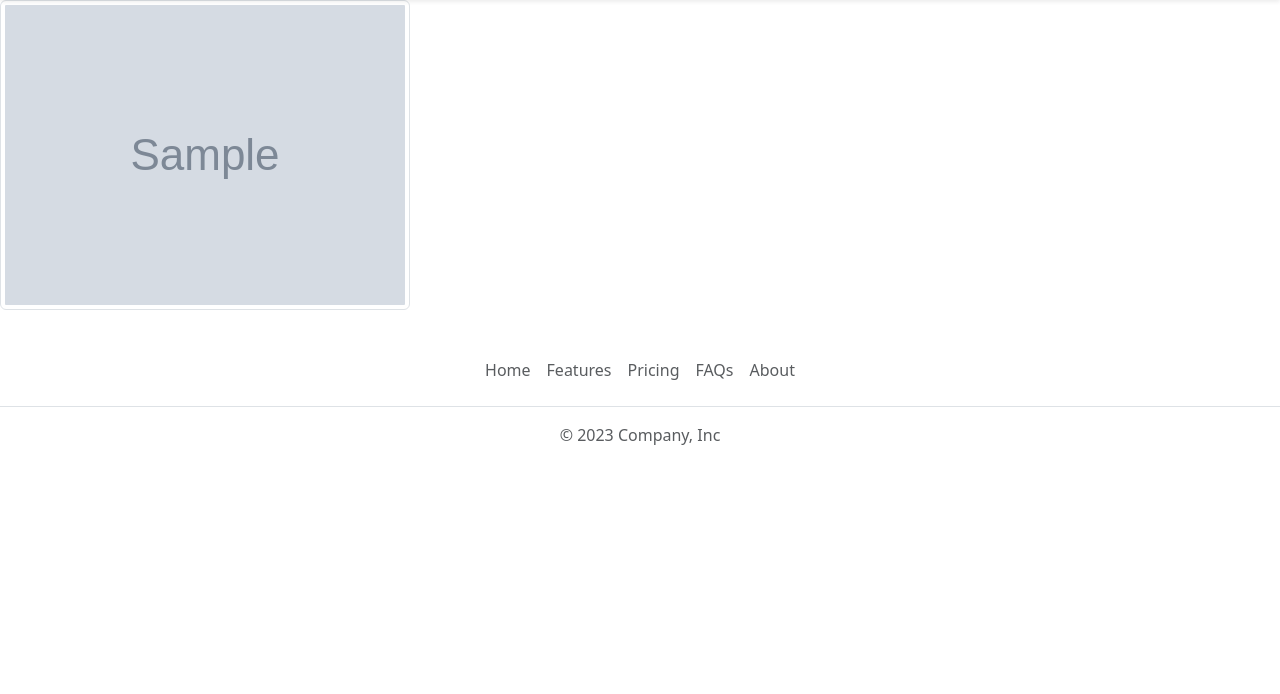
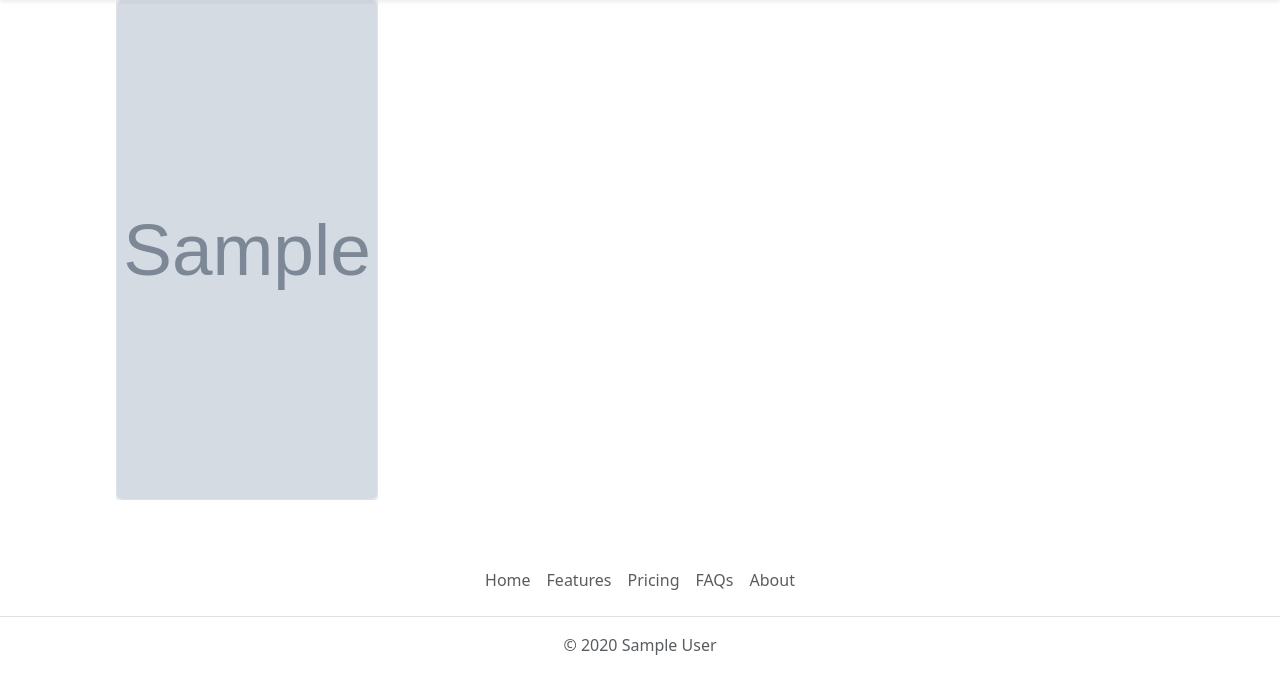
Before and after one commit to aidasgau/gallery-app, a Flask app: template templates/home.html in a window 1280 px wide. Shown: the part 56-750 px from the top of the page. Run offline with Flask 3, Linux system fonts and the light colour scheme; the template is opened without the code that fills it: most values are stand-ins (such as "Sample title", 1, 10 or a date in 2020); grey boxes marked "Sample" are stand-in pictures.

Commit message:
Added some more styles and made HTML changes

```diff
--- a/app.py
+++ b/app.py
@@ -1,16 +1,21 @@
 from flask import Flask, render_template
-import datetime
+from datetime import datetime
+import os
 
 app = Flask(__name__)
 
 @app.route('/')
 def index():
-    image_list = [
-        "/static/dummy_images/sunset_serenade_beachside_captures.jpg",
-        "/static/dummy_images/vibrant_abstract_watercolor_flow.jpg",
-        "/static/dummy_images/vibrant_glow_technology_connection_joyful_smile.jpg"
-    ]
-    return render_template('home.html', image_list=image_list)
+    image_thumbnail_directory = os.path.join(app.static_folder, 'dummy_images', 'thumbnails')
+
+    image_files = [f for f in os.listdir(image_thumbnail_directory) if f.endswith('.png')]
+
+    image_list = [os.path.join('/static/dummy_images/thumbnails', image) for image in image_files]
+
+    current_year = datetime.now().year
+    full_name = 'Aidas Gaučas'
+
+    return render_template('home.html', image_list=image_list, current_year=current_year, full_name=full_name)
 
 if __name__ == "__main__":
     app.run(host='0.0.0.0', debug=True)
--- a/static/styles.css
+++ b/static/styles.css
@@ -0,0 +1,54 @@
+/* Custom styles for the gallery */
+.custom-gallery .img-container {
+    position: relative;
+    overflow: hidden;
+}
+
+.custom-gallery .info-box {
+    position: absolute;
+    bottom: 0;
+    left: 0;
+    width: 100%;
+    padding: 10px;
+    background-color: rgba(0, 0, 0, 0.8);
+    color: white;
+    opacity: 0;
+    transform: translateY(100%);
+    transition: opacity 0.2s, transform 0.2s;
+}
+
+.custom-gallery .img-container:hover .info-box {
+    opacity: 1;
+    transform: translateY(0);
+}
+
+.custom-gallery .themed-grid-col {
+    margin-bottom: 20px;
+}
+
+.custom-gallery .img-thumbnail {
+    padding: 0;
+    box-shadow: 0px 0px 5px rgba(0, 0, 0, 0.2);
+    transition: transform 0.2s ease-in-out;
+    width: auto;
+    height: 500px;
+    object-fit: cover;
+}
+
+.custom-gallery .img-thumbnail:hover {
+    transform: scale(1.1);
+}
+
+.image_item {
+    padding: 0;
+}
+
+.custom-gallery {
+    padding-left: 8rem;
+    padding-right: 8rem;
+}
+
+/* Custom styles for the navbar */
+navbar {
+    height: 56px;
+}
--- a/templates/footer.html
+++ b/templates/footer.html
@@ -6,6 +6,6 @@
     <li class="nav-item"><a href="#" class="nav-link px-2 text-body-secondary">FAQs</a></li>
     <li class="nav-item"><a href="#" class="nav-link px-2 text-body-secondary">About</a></li>
   </ul>
-  <p class="text-center text-body-secondary">© 2023 Company, Inc</p>
+  <p class="text-center text-body-secondary">© {{current_year}} {{full_name}}</p>
   <script src="https://cdn.jsdelivr.net/npm/bootstrap@5.3.1/dist/js/bootstrap.bundle.min.js" integrity="sha384-HwwvtgBNo3bZJJLYd8oVXjrBZt8cqVSpeBNS5n7C8IVInixGAoxmnlMuBnhbgrkm" crossorigin="anonymous"></script>
 </footer>
--- a/templates/home.html
+++ b/templates/home.html
@@ -3,7 +3,7 @@
 <head>
     <meta charset="UTF-8">
     <meta name="viewport" content="width=device-width, initial-scale=1.0">
-    <title>Document</title>
+    <title>Gallery App</title>
     <link href="https://cdn.jsdelivr.net/npm/bootstrap@5.3.1/dist/css/bootstrap.min.css" rel="stylesheet" integrity="sha384-4bw+/aepP/YC94hEpVNVgiZdgIC5+VKNBQNGCHeKRQN+PtmoHDEXuppvnDJzQIu9" crossorigin="anonymous">
     <link href="https://fonts.googleapis.com/css2?family=Roboto:wght@300;400;500;700&display=swap" rel="stylesheet">
     <link rel="stylesheet" href="{{ url_for('static', filename='styles.css') }}">
@@ -12,11 +12,19 @@
     <header>
         {% include 'nav.html' %}
     </header>
-    <div class="row mb-3 text-center">
+    <div class="row mb-3 text-center custom-gallery">
         {% for image in image_list %}
-        <div class="col-md-4 themed-grid-col"><img src="{{ image }}" class="img-thumbnail" alt=""></div>
+        <div class="col-md-3 themed-grid-col image_item">
+            <div class="img-container">
+                <img src="{{ image }}" class="img-thumbnail" alt="">
+                <div class="info-box">
+                    <h4>Image Title</h4>
+                    <p>Image description goes here.</p>
+                </div>
+            </div>
+        </div>
         {% endfor %}
-      </div>
+    </div>
     <footer>
         {% include 'footer.html' %}
     </footer>
```
